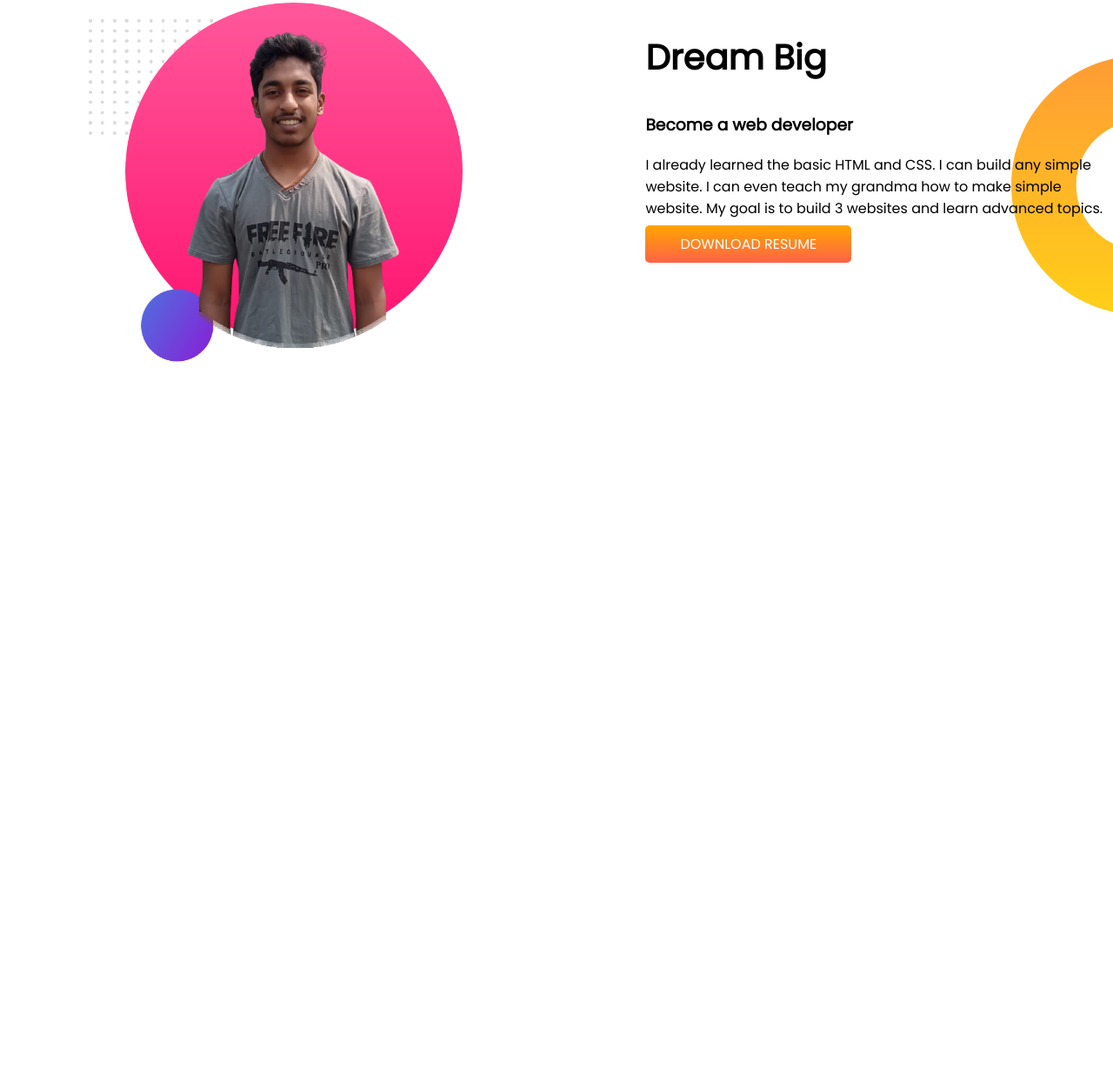
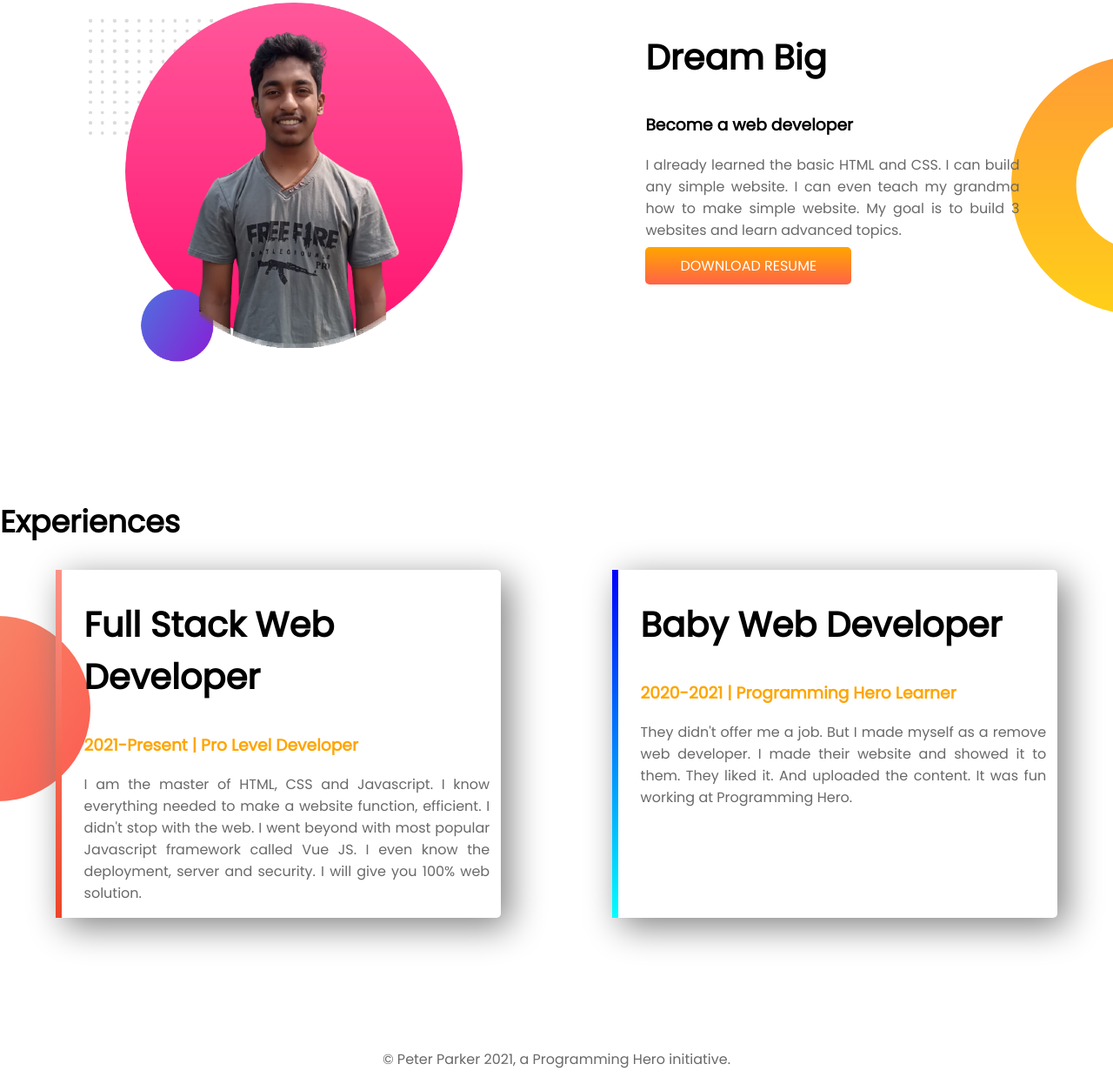
Before and after one commit to ImrangirHossain/Developer-portfilo, a plain HTML site: page index.html in a window 1280 px wide. Shown: the part 581-1827 px from the top of the page at 87% size. Before the commit the page ends 1004 px from the top, so only its background shows below. Drawn offline with Linux system fonts and the light colour scheme.

Commit message:
portfilo complete

```diff
--- a/index.html
+++ b/index.html
@@ -11,7 +11,7 @@
     <link rel="stylesheet" href="style.css">
 </head>
 <body>
-    <section class="bg-img">
+    <section class="bg-img flexable">
     <div class="harf-width">
     <h1>Welcome To </h1>
     <h1><span class="font-color"> Imrangir</span> world!</h1>
@@ -24,7 +24,7 @@
     </div>
     </section>
 
-    <section class="dream-big">
+    <section class="dream-big flexable">
         <div class="harf-width">
             <img  src="images/Imrangir-portfilo-2.png" alt="Images">
         </div>
@@ -34,7 +34,25 @@
         <p>I already learned the basic HTML and CSS. I can build any simple website. I can even teach my grandma how to make simple website. My goal is to build 3 websites and learn advanced topics. </p>
         <a target="blank" href="https://www.linkedin.com/feed/">DOWNLOAD RESUME</a>
         </div>
+        </section>
 
+        <section class="experiance-area ">
+            <h2>Experiences</h2>
+            <div class="flexable">
+            <div id="border-gardian" class="experien-item ">
+                <h1> Full Stack Web Developer</h1>
+                <h3><span class="font-color"> 2021-Present | Pro Level Developer </span></h3>
+               <p>I am the master of HTML, CSS and Javascript. I know everything needed to make a website function, efficient. I didn't stop with the web. I went beyond with most popular Javascript framework called Vue JS. I even know the deployment, server and security. I will give you 100% web solution.</p>
+            </div>
+            <div id="border-gardian-2" class="experien-item">
+               <h1> Baby Web Developer</h1>
+               <h3><span class="font-color">2020-2021 | Programming Hero Learner</span></h3>
+               <p>They didn't offer me a job. But I made myself as a remove web developer. I made their website and showed it to them. They liked it. And uploaded the content. It was fun working at Programming Hero.</p>
+            </div>
+        </div>
         </section>
+        <footer>
+            <p>© Peter Parker 2021, a Programming Hero initiative.</p>
+        </footer>
 </body>
 </html>
--- a/style.css
+++ b/style.css
@@ -2,7 +2,7 @@ body{
     font-family: 'Poppins', sans-serif;
     margin: 0;
 }
-section{
+.flexable{
     display: flex;
 }
 .font-color{
@@ -12,8 +12,15 @@ section{
     width: 50%;
     padding-left: 8%;
 }
-.harf-width h1{
+h1{
     font-size: 40px;
+}
+h2{
+    font-size: 35px;
+}
+p{
+    color: dimgray;
+    text-align: justify;
 }
 .harf-width img{
     width: 80%;
@@ -32,7 +39,39 @@ section{
 }
 .dream-big{
     margin-top: 150px;
+
     background-image: url(images/dream-bg.png);
     background-repeat: no-repeat;
     background-position:right;
 }
+.dream-big p{
+    width: 80%;
+}
+.experien-item{
+    width: 40%;
+    margin: 0 5%;
+    padding-left: 2%;
+    padding-right: 1%;
+    box-shadow: 10px 10px 40px gray;
+    border-radius: 5px;
+}
+.experiance-area{
+    background-image: url(images/exp-bg.png);
+    background-repeat: no-repeat;
+    margin-top: 150px;
+    background-position-y: center;
+}
+#border-gardian{
+    border-left: 7px solid;
+    border-image: linear-gradient(rgb(251, 147, 135), rgb(236, 69, 40));
+    border-image-slice: 1;
+}
+#border-gardian-2{
+    border-left: 7px solid;
+    border-image: linear-gradient(blue, cyan);
+    border-image-slice: 1;
+}
+footer p{
+    text-align: center;
+    margin-top: 150px;
+}
```
